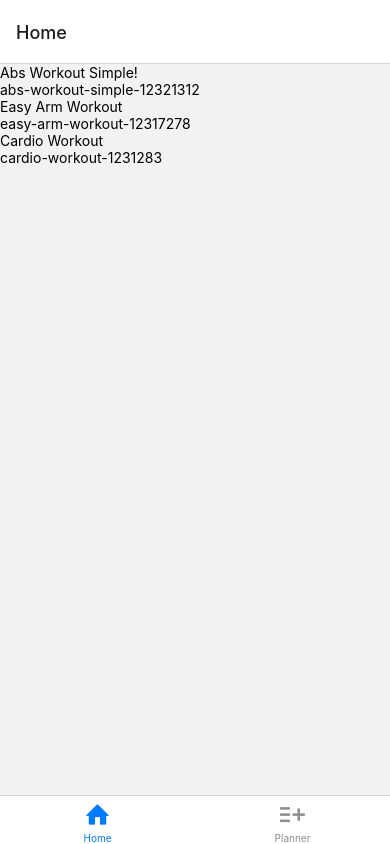
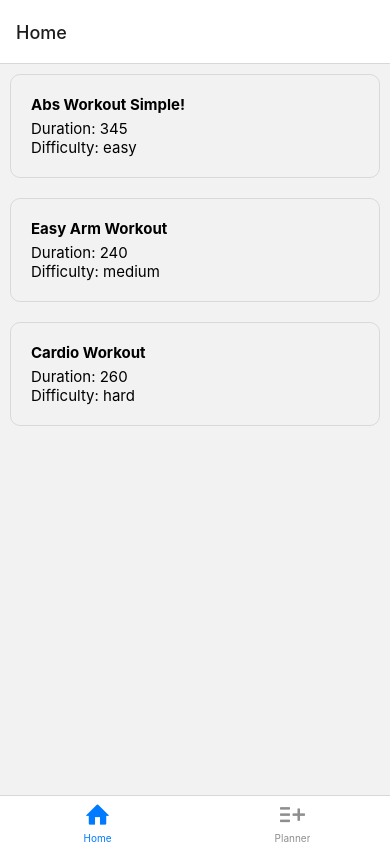
Before and after one commit to usame132/workout-app, a React Native app: screen /Home in a window 390 px wide. Built offline with nearby package versions, Linux system fonts and the light colour scheme.

Commit message:
workout items styles

```diff
--- a/components/WorkoutItem.tsx
+++ b/components/WorkoutItem.tsx
@@ -1,13 +1,47 @@
-import { View , Text } from "react-native"
+import { View , Text , StyleSheet} from "react-native"
 import { Workout } from "../types/data"
 
 
-export default function WorkoutItem({item} : {item :Workout}) {
+export default function WorkoutItem({item}:{item : Workout}) {
 
 return(
-    <View>
-        <Text>{item.name}</Text>
-        <Text>{item.slug}</Text>
+    <View
+            style = {styles.container}>
+        <Text
+            style = {styles.name}>{item.name}
+        </Text>
+        <Text
+            style = {styles.duration}>Duration: {item.duration}
+        </Text>
+        <Text
+            style = {styles.difficulty}>Difficulty: {item.difficulty}
+        </Text>
     </View>
     )
 }
+
+const styles = StyleSheet.create({
+
+container : {
+    borderRadius : 10,
+    borderColor : "rgba(0,0,0, 0.1)",
+    borderWidth : 1 ,
+    padding : 20 ,
+    margin : 10
+} ,
+
+name : {
+    fontSize : 15,
+    fontWeight :"bold",
+    marginBottom : 5,
+},
+
+duration : {
+    fontSize : 15
+},
+
+difficulty : {
+    fontSize : 15
+}
+
+})
```
